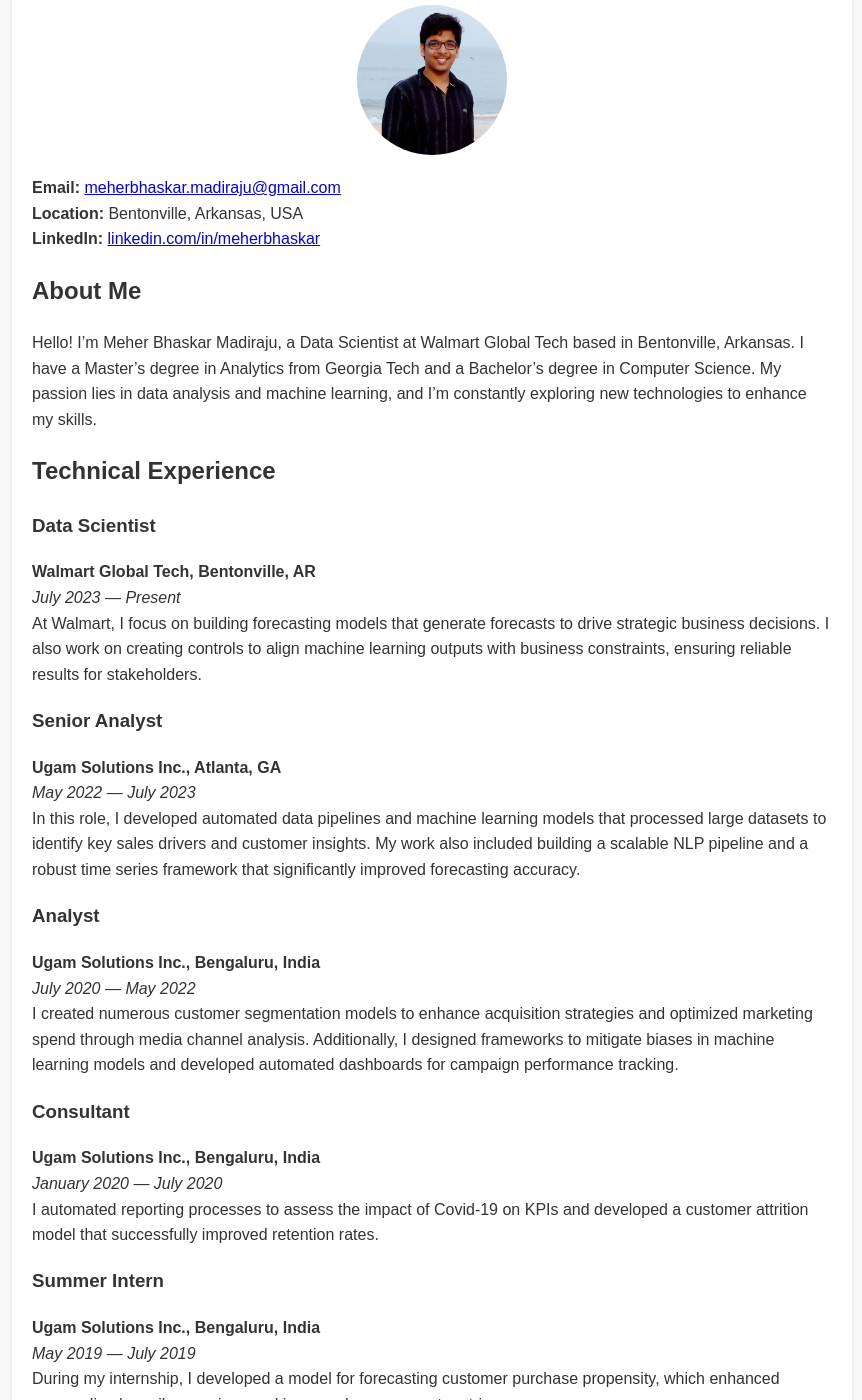
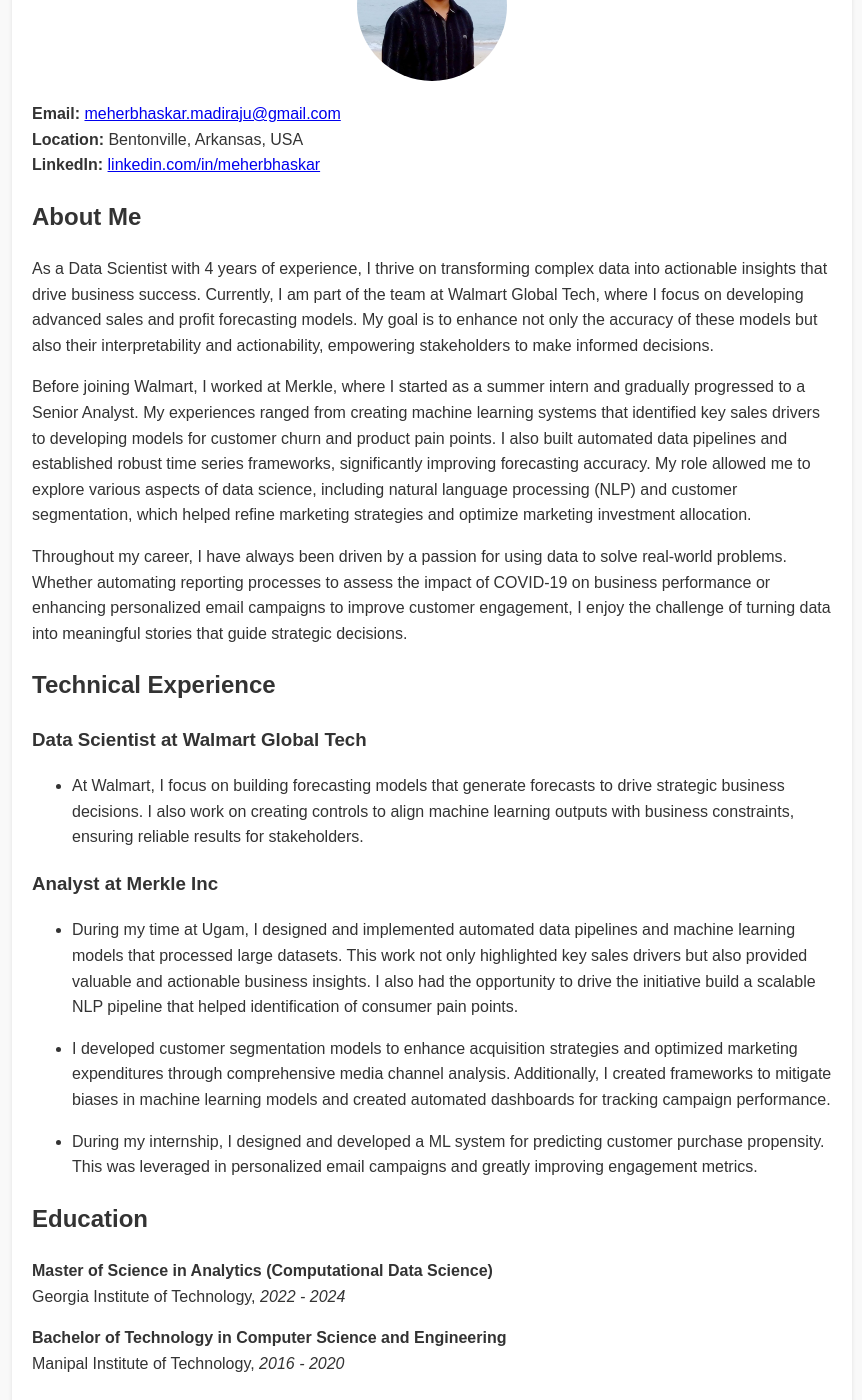
Before and after one commit to MeherBhaskar/meherbhaskar.github.io, a Jekyll site: the page built from index.md, in a window 1280 px wide and 1400 px high, scrolled down 263 px. Shown: the whole window, without its empty margins (208-1070 px from the left). Built offline with Jekyll 4.4.1, drawn with Linux system fonts in a browser that asks for light colours; some of the changed text lies outside the part shown.

Commit message:
Formatting changes

```diff
--- a/index.md
+++ b/index.md
@@ -1,9 +1,8 @@
 ---
 layout: default
-title: Meher Bhaskar Madiraju
+
 ---
 
-# Welcome to My Profile Page!
 
 ![Meher Bhaskar Madiraju](assets/images/profile.jpeg){: .profile-image }
 
@@ -13,40 +12,39 @@ title: Meher Bhaskar Madiraju
 
 ## About Me
 
-Hello! I'm Meher Bhaskar Madiraju, a Data Scientist at Walmart Global Tech based in Bentonville, Arkansas. I have a Master's degree in Analytics from Georgia Tech and a Bachelor's degree in Computer Science. My passion lies in data analysis and machine learning, and I'm constantly exploring new technologies to enhance my skills.
+As a Data Scientist with 4 years of experience, I thrive on transforming complex data into actionable insights that drive business success. Currently, I am part of the team at Walmart Global Tech, where I focus on developing advanced sales and profit forecasting models. My goal is to enhance not only the accuracy of these models but also their interpretability and actionability, empowering stakeholders to make informed decisions.
+
+Before joining Walmart, I worked at Merkle, where I started as a summer intern and gradually progressed to a Senior Analyst. My experiences ranged from creating machine learning systems that identified key sales drivers to developing models for customer churn and product pain points. I also built automated data pipelines and established robust time series frameworks, significantly improving forecasting accuracy. My role allowed me to explore various aspects of data science, including natural language processing (NLP) and customer segmentation, which helped refine marketing strategies and optimize marketing investment allocation.
+
+Throughout my career, I have always been driven by a passion for using data to solve real-world problems. Whether automating reporting processes to assess the impact of COVID-19 on business performance or enhancing personalized email campaigns to improve customer engagement, I enjoy the challenge of turning data into meaningful stories that guide strategic decisions.
 
 ## Technical Experience
 
-### Data Scientist
-**Walmart Global Tech, Bentonville, AR**
-*July 2023 — Present*
-At Walmart, I focus on building forecasting models that generate forecasts to drive strategic business decisions. I also work on creating controls to align machine learning outputs with business constraints, ensuring reliable results for stakeholders.
+### Data Scientist at Walmart Global Tech
+* At Walmart, I focus on building forecasting models that generate forecasts to drive strategic business decisions. I also work on creating controls to align machine learning outputs with business constraints, ensuring reliable results for stakeholders.
 
-### Senior Analyst
-**Ugam Solutions Inc., Atlanta, GA**
-*May 2022 — July 2023*
-In this role, I developed automated data pipelines and machine learning models that processed large datasets to identify key sales drivers and customer insights. My work also included building a scalable NLP pipeline and a robust time series framework that significantly improved forecasting accuracy.
+### Analyst at Merkle Inc
+* During my time at Ugam, I designed and implemented automated data pipelines and machine learning models that processed large datasets. This work not only highlighted key sales drivers but also provided valuable and actionable business insights. I also had the opportunity to drive the initiative build a scalable NLP pipeline that helped identification of consumer pain points.
 
-### Analyst
-**Ugam Solutions Inc., Bengaluru, India**
-*July 2020 — May 2022*
-I created numerous customer segmentation models to enhance acquisition strategies and optimized marketing spend through media channel analysis. Additionally, I designed frameworks to mitigate biases in machine learning models and developed automated dashboards for campaign performance tracking.
+* I developed customer segmentation models to enhance acquisition strategies and optimized marketing expenditures through comprehensive media channel analysis. Additionally, I created frameworks to mitigate biases in machine learning models and created automated dashboards for tracking campaign performance.
 
-### Consultant
-**Ugam Solutions Inc., Bengaluru, India**
-*January 2020 — July 2020*
-I automated reporting processes to assess the impact of Covid-19 on KPIs and developed a customer attrition model that successfully improved retention rates.
+* During my internship, I designed and developed a ML system for predicting customer purchase propensity. This was leveraged in personalized email campaigns and greatly improving engagement metrics.
 
-### Summer Intern
-**Ugam Solutions Inc., Bengaluru, India**
-*May 2019 — July 2019*
-During my internship, I developed a model for forecasting customer purchase propensity, which enhanced personalized email campaigns and improved engagement metrics.
+## Education
+**Master of Science in Analytics (Computational Data Science)**
+Georgia Institute of Technology, *2022 - 2024*
+
+**Bachelor of Technology in Computer Science and Engineering**
+Manipal Institute of Technology, *2016 - 2020*
+
+
 
 ## Skills
-- **Programming Languages**: Python, PySpark, R, SQL
-- **Data Science Tools**: NumPy, Pandas, Scikit-learn, TensorFlow
-- **Cloud Services**: AWS, Google Cloud Platform
-- **Areas of Expertise**: Natural Language Processing, Machine Learning, Time Series Analysis
-
-## Thank You!
-Thank you for visiting my profile!
+- **Languages**: Python, PySpark, R, SQL, Java, C++, C
+- **Data Science Tools**: NumPy, Pandas, Scikit-learn, TensorFlow, Keras, PyTorch
+- **Cloud Services**: Google Cloud Platform
+- **Areas of Expertise**: Natural Language Processing, Machine Learning, Time Series Analysis, Computer Vision, Deep Learning, Reinforcement Learning
+- **Data Visualization**: Matplotlib, Seaborn
+- **Big Data Technologies**: Apache Spark, Hadoop
+- **Version Control**: Git, GitHub
+- **Collaboration Tools**: Jupyter, Notion, Confluence
```
Also changed, not shown: 2 other files.
